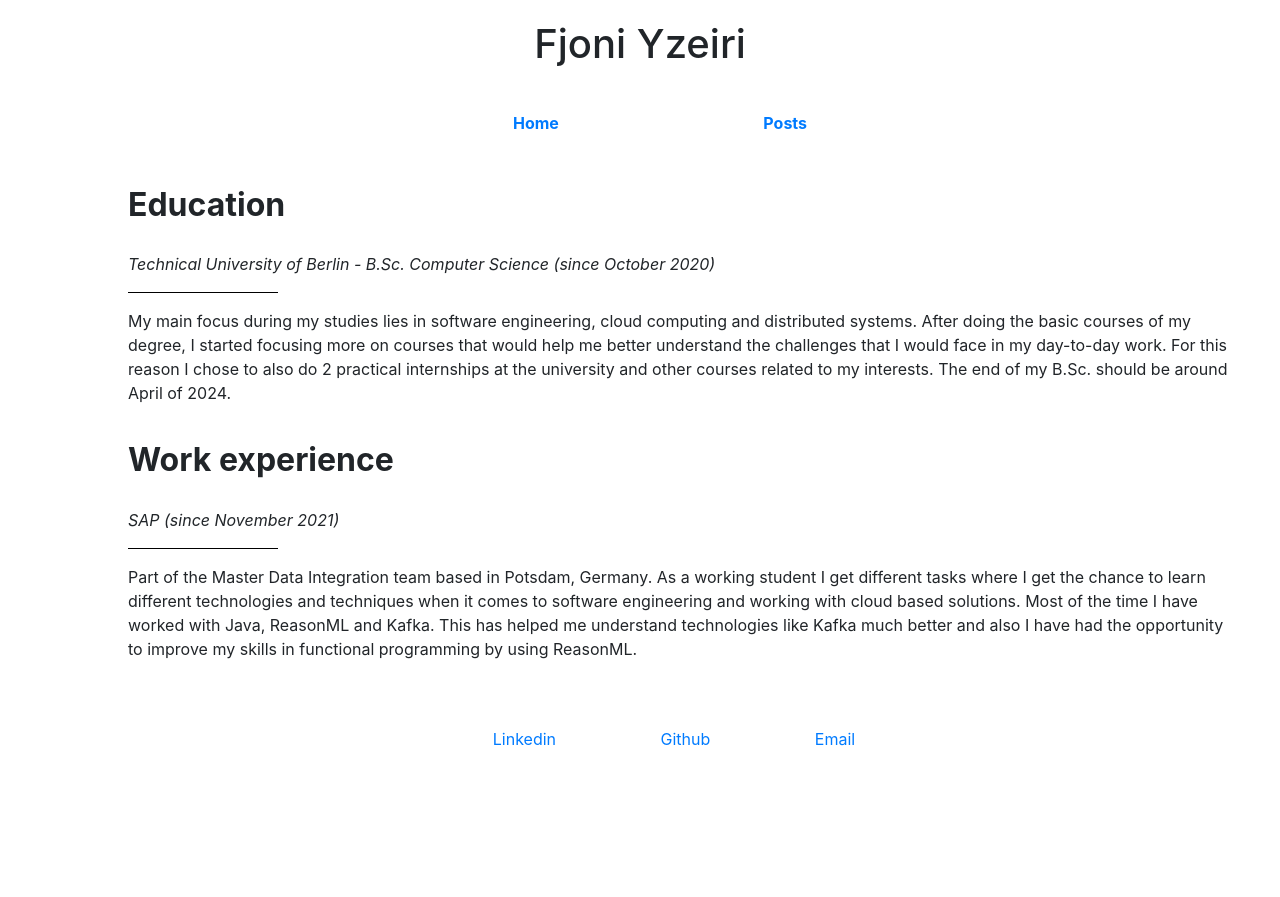
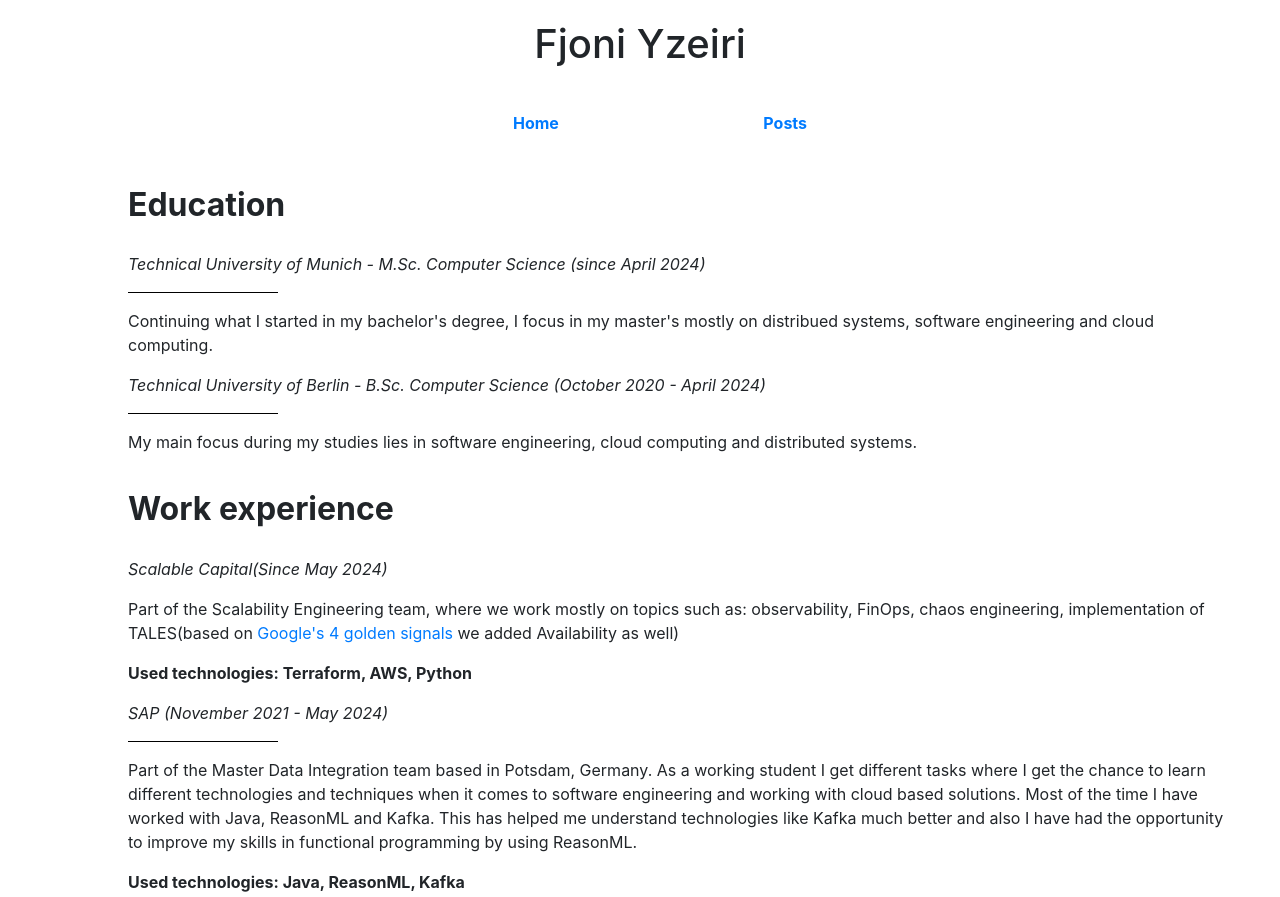
Before and after one commit to fjoniyz/fjoniyzeiri, a plain HTML site: page index.html in a window 1280 px wide. Shown: the top 897 px of the page. Before the commit the page ends 800 px from the top, so only its background shows below. Drawn offline with nearby package versions, Linux system fonts and the light colour scheme.

Commit message:
Update home

```diff
--- a/index.html
+++ b/index.html
@@ -14,20 +14,24 @@
     </ul>
     <div class="resume">
     <h2><b>Education</b></h2>
-    <p><em>Technical University of Berlin - B.Sc. Computer Science (since October 2020)</em></p>
+<p><em>Technical University of Munich - M.Sc. Computer Science (since April 2024)</em></p>
     <hr style="width: 150px; margin-left: 0; background-color: black;"/>
-    <p style="margin-right:50px">My main focus during my studies lies in software engineering, cloud computing and distributed systems. After doing the basic
-        courses of my degree, I started focusing more on courses that would help me better understand the challenges
-        that I would face in my day-to-day work. For this reason I chose to also do 2 practical internships at the university
-        and other courses related to my interests. The end of my B.Sc. should be around April of 2024.
+    <p style="margin-right:50px">Continuing what I started in my bachelor's degree, I focus in my master's mostly on distribued systems, software engineering and cloud computing.</p>
+    <p><em>Technical University of Berlin - B.Sc. Computer Science (October 2020 - April 2024)</em></p>
+    <hr style="width: 150px; margin-left: 0; background-color: black;"/>
+    <p style="margin-right:50px">My main focus during my studies lies in software engineering, cloud computing and distributed systems.
     </p>
     <h2><b>Work experience</b></h2>
-    <p><em>SAP (since November 2021)</em></p>
+    <p><em>Scalable Capital(Since May 2024)</em></p>
+    <p style="margin-right:50px"> Part of the Scalability Engineering team, where we work mostly on topics such as: observability, FinOps, chaos engineering, implementation of TALES(based on <a href="https://sre.google/sre-book/monitoring-distributed-systems/">Google's 4 golden signals</a> we added Availability as well)</p>
+    <p><b>Used technologies: Terraform, AWS, Python</b></p>
+    <p><em>SAP (November 2021 - May 2024)</em></p>
     <hr style="width: 150px; margin-left: 0; background-color: black;"/>
     <p style="margin-right:50px"> Part of the Master Data Integration team based in Potsdam, Germany. As a working student I get different tasks where I get the chance
         to learn different technologies and techniques when it comes to software engineering and working with cloud based solutions. Most of the time I have worked
         with Java, ReasonML and Kafka. This has helped me understand technologies like Kafka much better and also I have had the opportunity to improve my skills in functional programming by using ReasonML.
     </p>
+    <p><b>Used technologies: Java, ReasonML, Kafka</b></p>
     <ul class="contacts">
         <li class="contact"><a href="https://www.linkedin.com/in/fjoni-yzeiri-9770471aa/">Linkedin</a></li>
         <li class="contact"><a href="https://github.com/fjoniyz">Github</a></li>
```
